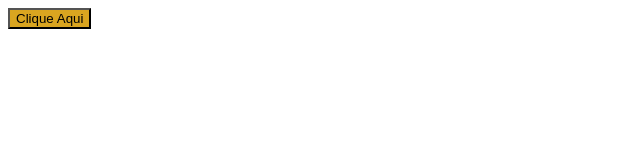
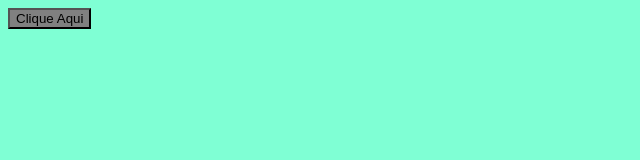
Before and after one commit to stefanutto123/g243g1t, a plain HTML site: page index.html in a window 1280 px wide. Shown: the whole page, without its empty margins (0-640 px from the left). Drawn offline with Linux system fonts and the light colour scheme.

Commit message:
novo projeto

```diff
--- a/estilo/base.css
+++ b/estilo/base.css
@@ -0,0 +1,6 @@
+button {
+    background: grey;
+}
+body{
+    background-color: aquamarine;
+}
--- a/index.html
+++ b/index.html
@@ -4,13 +4,10 @@
     <meta charset="UTF-8">
     <meta name="viewport" content="width=device-width, initial-scale=1.0">
     <title>Document</title>
+    <script src="/script/script.js"></script>
+    <link rel="stylesheet" href="./estilo/base.css">
 </head>
 <body>
-    <button onclick="aperta()"  style="background: goldenrod;">Clique Aqui</button>
-    <script>
-        function aperta(){
-            alert("Oi, Anao");
-        }
-    </script>
+    <button onclick="aperta()"">Clique Aqui</button>
 </body>
 </html>
--- a/script/script.js
+++ b/script/script.js
@@ -0,0 +1,3 @@
+function aperta(){
+    alert("Oi, Anao");
+}
```
